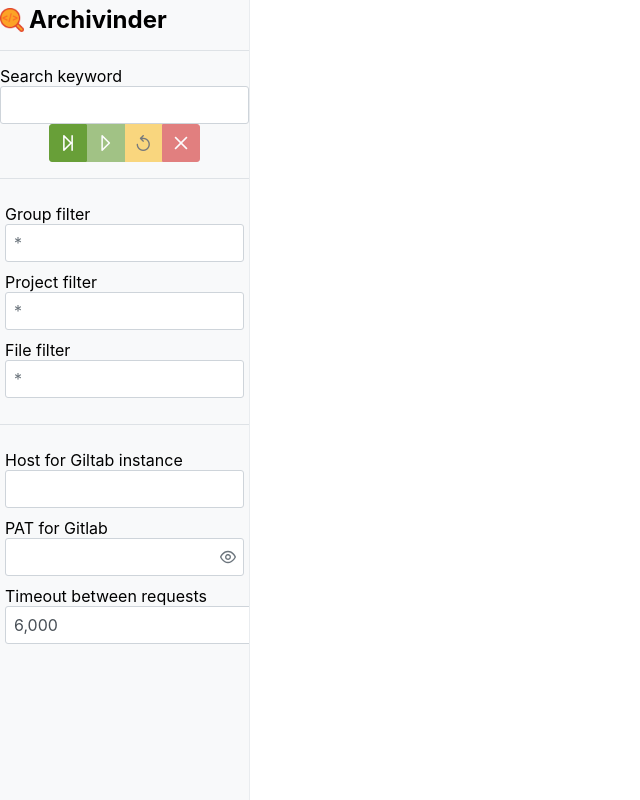
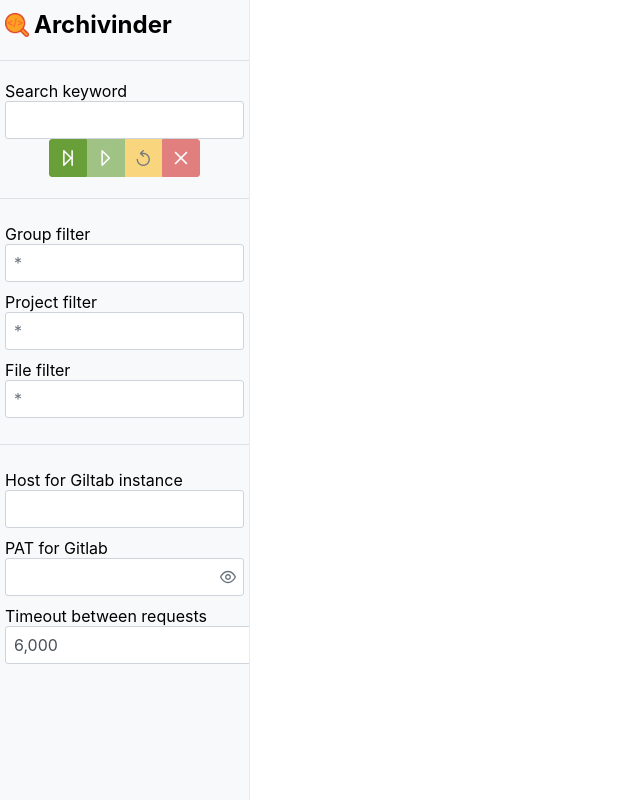
Before and after one commit to panwauu/archivinder, a Vue app: page / in a window 1280 px wide. Shown: the whole page, without its empty margins (0-640 px from the left). Built offline with nearby package versions, Linux system fonts and the light colour scheme.

Commit message:
Fix paddings

```diff
--- a/src/components/SearchForm.vue
+++ b/src/components/SearchForm.vue
@@ -17,6 +17,7 @@
         Archivinder
       </div>
       <Divider v-if="sidebar" />
+      <div style="padding: 0px 5px" class="input-container">
         <label for="host">Search keyword</label>
         <InputText
           v-if="sidebar"
@@ -65,6 +66,7 @@
             @click="stop"
             :disabled="status.status != 'running'"
           />
+        </div>
       </div>
     </div>
 
@@ -120,6 +122,7 @@
   align-items: center;
   font-size: 1.5rem;
   font-weight: bolder;
+  padding: 5px;
 }
 .logo img {
   margin-right: 5px;
```
Lines whose indentation alone changed are shown as unchanged.
